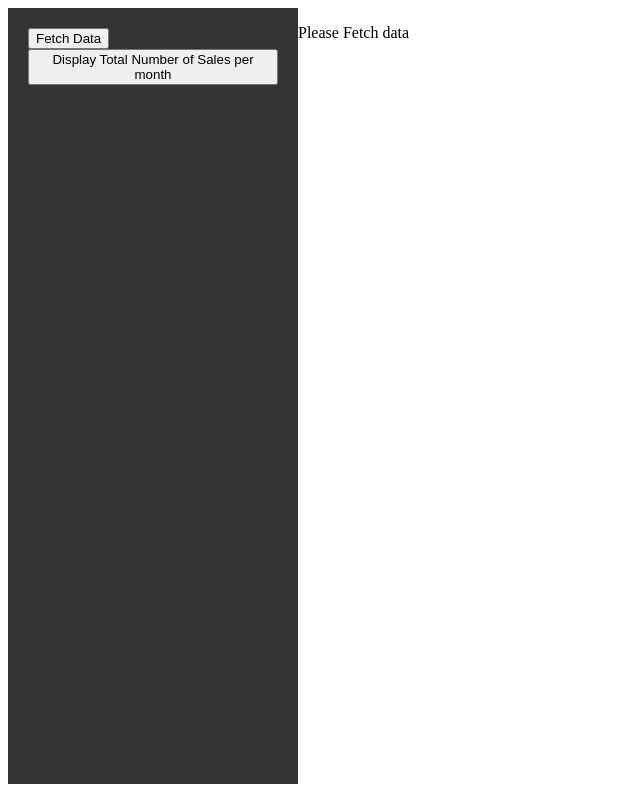
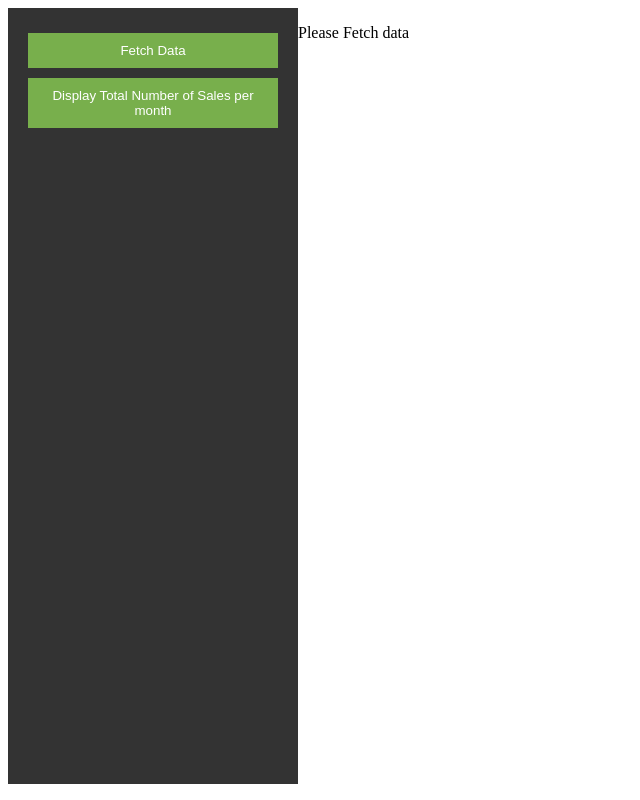
Before and after one commit to davidkuch/RetailDashboard, a React (Vite) app in the folder dasboardfrontend/: page / in a window 1280 px wide. Shown: the whole page, without its empty margins (0-640 px from the left). Built offline with nearby package versions, Linux system fonts and the light colour scheme.

Commit message:
sidebar buttons styling

```diff
--- a/dasboardfrontend/src/index.css
+++ b/dasboardfrontend/src/index.css
@@ -1,22 +1,37 @@
 /* App.css */
 
-/* Set the container to use flexbox */
 .container {
   display: flex;
-  height: 97vh; /* Full height of the viewport */
-  overflow: hidden; /* Prevent overall page scroll */
+  height: 97vh;
+  overflow: hidden;
 }
 
-/* Sidebar styling */
 .sidebar {
-  width: 250px; /* Set the width of the sidebar */
+  width: 250px;
   background-color: #333; /* Sidebar background color */
   color: white; /* Text color */
   padding: 20px; /* Add some padding */
   height: 100vh; /* Ensure the sidebar takes full height */
+  display: flex;
+  flex-direction: column; /* Align buttons vertically */
+  align-items: stretch; /* Ensure buttons stretch to the same width */
 }
 
-/* Content styling */
+.sidebar button {
+  width: 100%; /* Make buttons take the full width of the container */
+  margin: 5px 0; /* Add space between buttons (optional) */
+  padding: 10px;
+  background-color: #78af4c;
+  color: white;
+  border: none;
+  cursor: pointer;
+}
+
+.sidebar button:hover {
+  background-color: #45a049;
+}
+
+
 .content {
   background-color: #f4f4f4; /* Background color for the content */
   padding: 10px; /* Add some padding */
```
